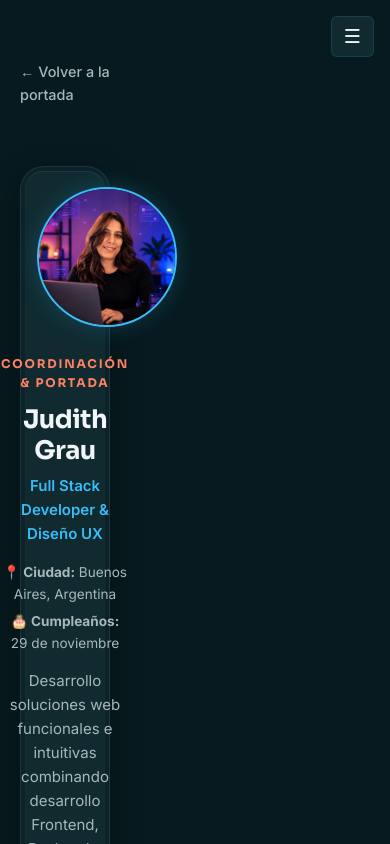
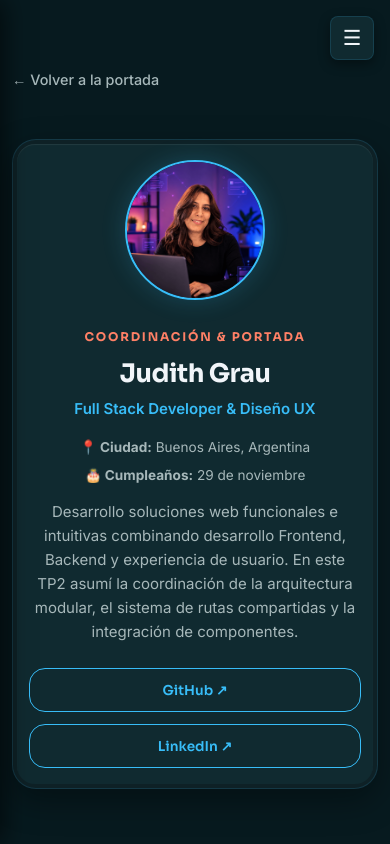
Before and after one commit to JudithGrau/tp2-desarrollo-sistemas-web-frontend, a React (Vite) app: page /perfil/judith in a window 390 px wide. Shown: the top 844 px of the page. Built offline with nearby package versions, Linux system fonts and the light colour scheme.

Commit message:
fix: corrige ancho de main-content y desborde lateral en pantallas de 400px

```diff
--- a/src/styles/style.css
+++ b/src/styles/style.css
@@ -1265,8 +1265,9 @@ footer {
 
 .main-content {
   flex: 1;
+  min-width: 0;
+  width: 100%;
   padding: 40px;
-  max-width: calc(100% - 260px);
   min-height: 100vh;
   box-sizing: border-box;
 }
@@ -1275,28 +1276,42 @@ footer {
   display: none;
 }
 
-/* Adaptación responsive para pantallas chicas - judith */
-@media (max-width: 768px) {
+/* Adaptación responsive para pantallas chicas y tablets (Breakpoint 900px) */
+@media (max-width: 900px) {
   .mobile-menu-btn {
-    display: block;
+    display: flex;
+    align-items: center;
+    justify-content: center;
     position: fixed;
     top: 16px;
     right: 16px;
-    z-index: 100;
+    z-index: 1000;
     background: var(--color-surface, #102A30);
     color: var(--color-text, #F1F5F9);
     border: 1px solid var(--color-border, rgba(56, 189, 248, 0.2));
-    padding: 8px 12px;
-    border-radius: 6px;
-    font-size: 1.2rem;
+    width: 44px;
+    height: 44px;
+    border-radius: 8px;
+    font-size: 1.3rem;
     cursor: pointer;
+    box-shadow: 0 4px 12px rgba(0, 0, 0, 0.4);
+    transition: background 0.2s ease, border-color 0.2s ease;
+  }
+
+  .mobile-menu-btn:hover {
+    background: var(--color-surface-hover, #163840);
+    border-color: var(--color-blue);
   }
 
   .sidebar {
     position: fixed;
     top: 0;
     left: 0;
+    height: 100dvh;
+    height: 100vh;
+    z-index: 900;
     transform: translateX(-100%);
+    box-shadow: 4px 0 24px rgba(0, 0, 0, 0.6);
   }
 
   .sidebar.sidebar-open {
@@ -1306,8 +1321,10 @@ footer {
   .sidebar-backdrop {
     position: fixed;
     inset: 0;
-    background: rgba(0, 0, 0, 0.6);
-    z-index: 40;
+    background: rgba(4, 15, 19, 0.75);
+    backdrop-filter: blur(4px);
+    -webkit-backdrop-filter: blur(4px);
+    z-index: 850;
   }
 
   .profile-hero-layout {
@@ -1322,8 +1339,11 @@ footer {
   }
 
   .main-content {
-    padding: 20px;
-    padding-top: 60px;
+    width: 100%;
+    max-width: 100%;
+    min-width: 0;
+    padding: 24px 16px 48px 16px;
+    padding-top: 72px;
   }
 }
 
@@ -1455,7 +1475,26 @@ footer {
 /* Breakpoint 3: max-width 400px (Mobile / Smartphones compactos) */
 @media (max-width: 400px) {
     .container {
-        width: 94%;
+        width: 100%;
+    }
+
+    .main-content {
+        width: 100%;
+        max-width: 100%;
+        min-width: 0;
+        padding: 16px 12px 36px 12px;
+        padding-top: 68px;
+    }
+
+    .profile-container {
+        width: 100%;
+        max-width: 100%;
+        gap: 20px;
+    }
+
+    section {
+        padding: 10px 0;
+        width: 100%;
     }
 
     /* Navbar compacta sin desborde */
```
